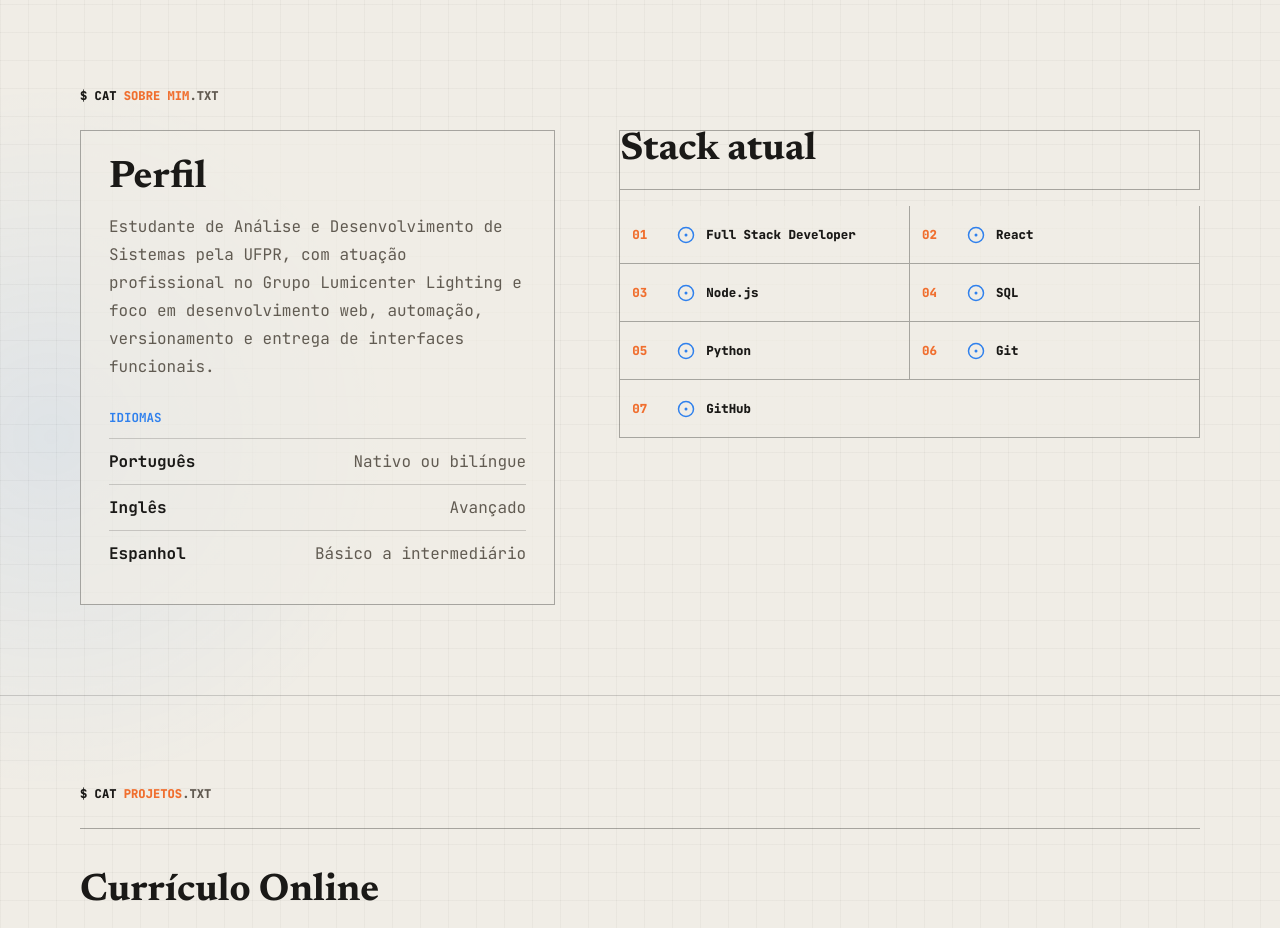
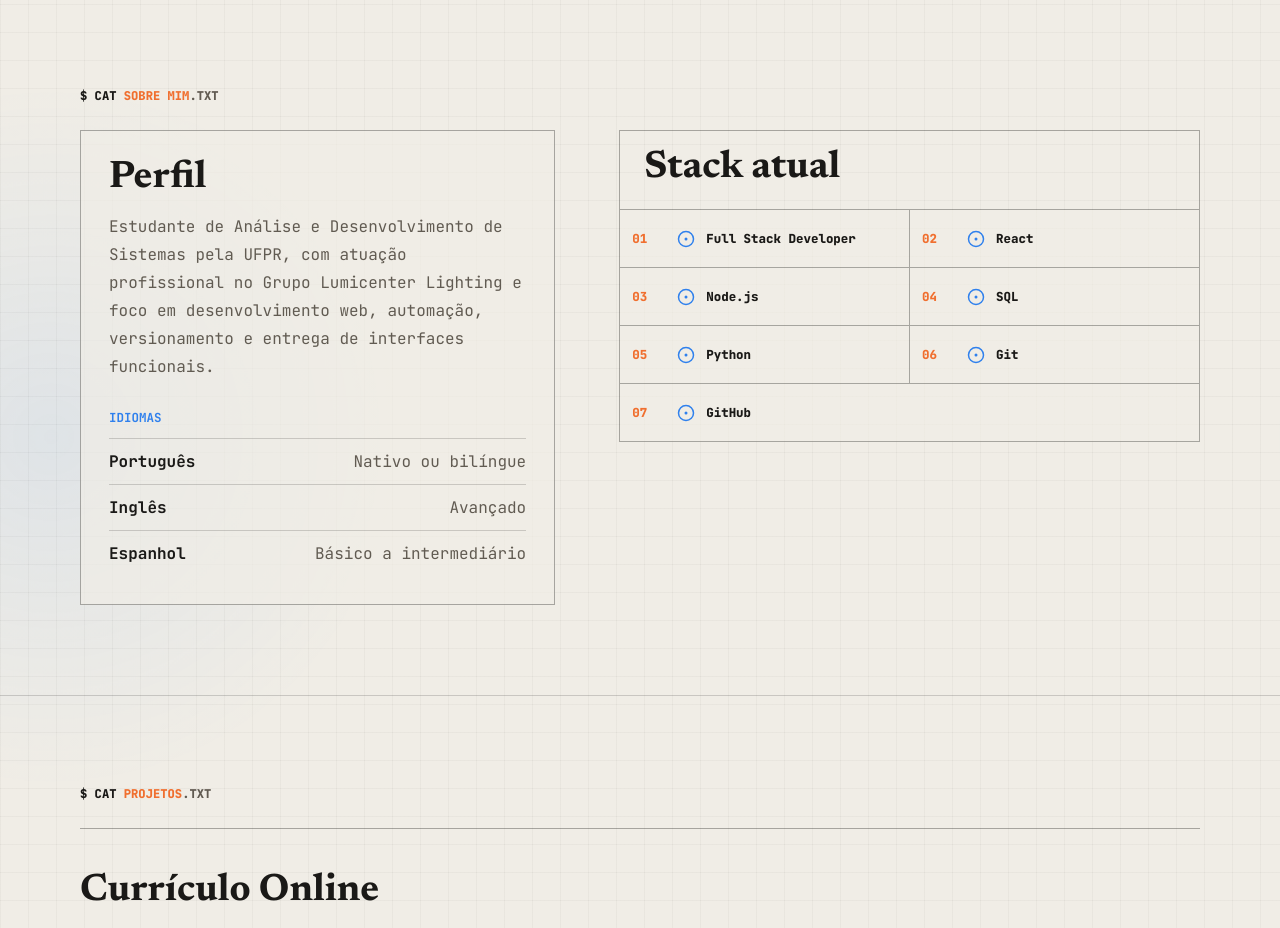
Before and after one commit to Artur-Falavinha/projeto_individual_curriculo_online, a React (Vite) app: page / in a window 1280 px wide. Shown: the part 920-1848 px from the top of the page. Built offline with nearby package versions, Linux system fonts and the light colour scheme.

Commit message:
fix: alinhar titulo da stack

```diff
--- a/src/styles.css
+++ b/src/styles.css
@@ -453,7 +453,8 @@ a:focus-visible {
 
 .competencias h3 {
   grid-column: 1 / -1;
-  padding: 0 0 20px;
+  margin: 0;
+  padding: 18px 24px 22px;
   border-right: 1px solid var(--cor-linha-forte);
   border-bottom: 1px solid var(--cor-linha-forte);
 }
```
